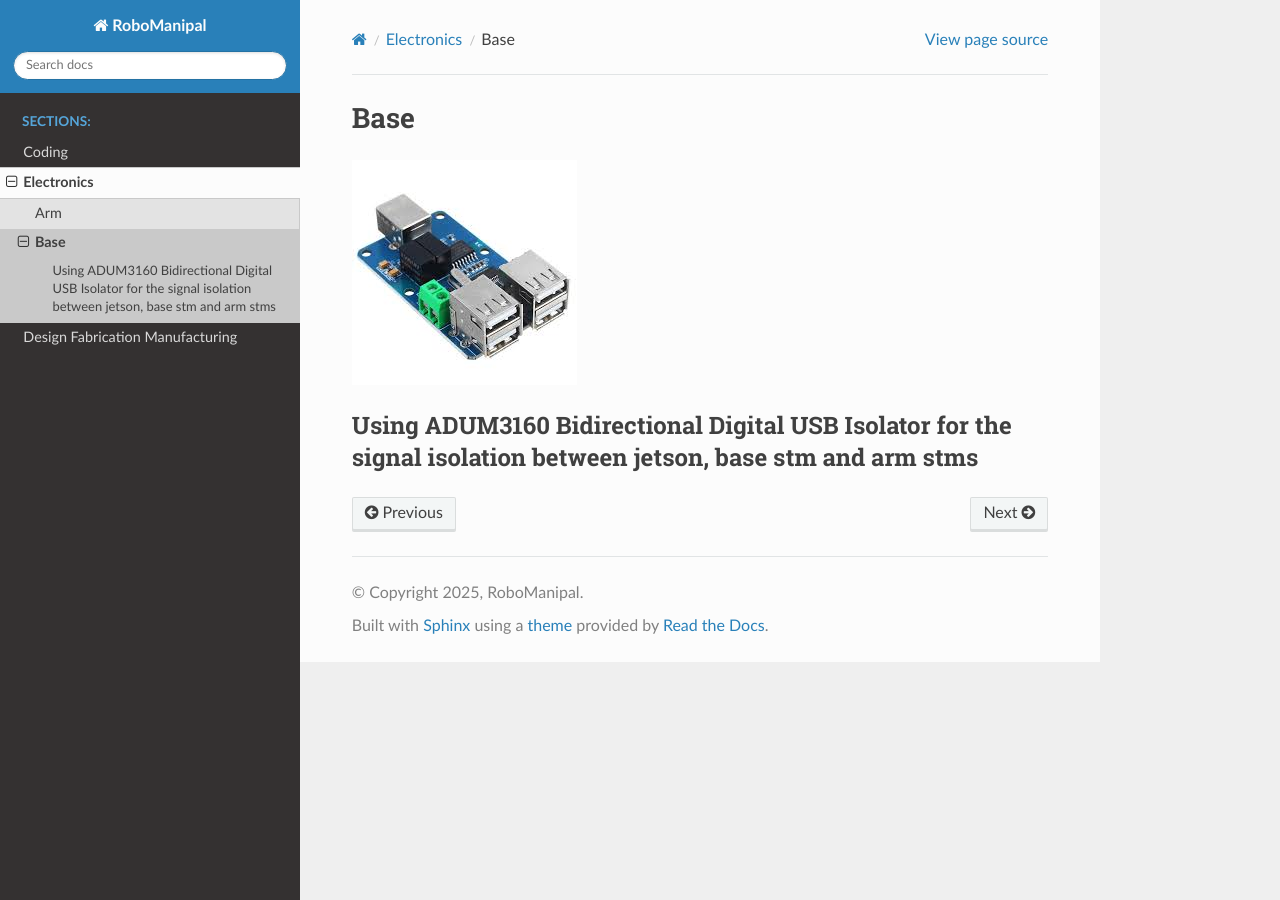
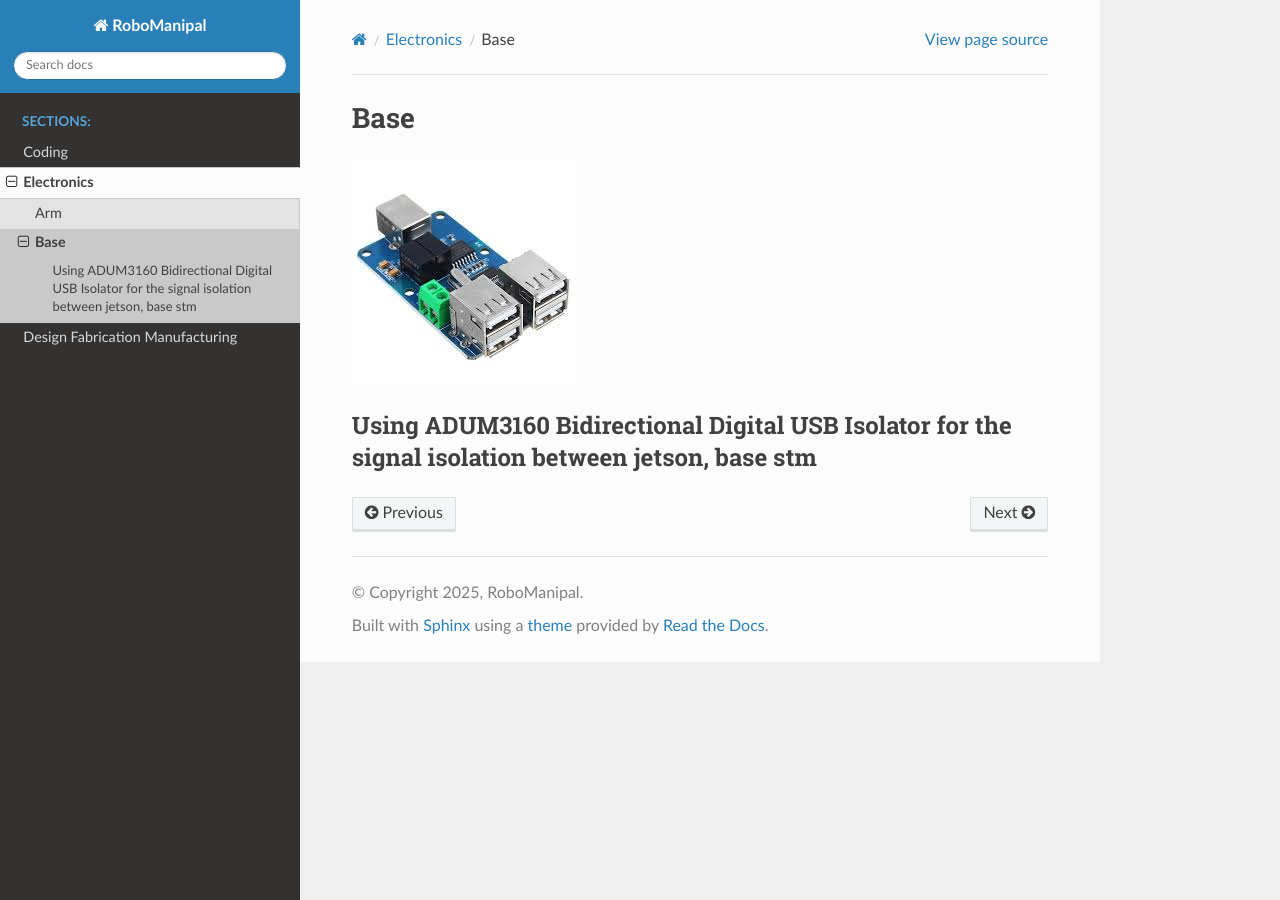
Before and after one commit to Team-RoboManipal-RoboCup/docs, a Sphinx documentation site: the page built from source/electronics/base.md, in a window 1280 px wide. Built offline with Sphinx 7.4.7 and the Read the Docs theme 3.1.0, drawn with Linux system fonts in a browser that asks for light colours.

Commit message:
[elec]fixed typo

```diff
--- a/source/electronics/base.md
+++ b/source/electronics/base.md
@@ -3,4 +3,4 @@
 ![ADUM3160](https://raw.githubusercontent.com/Team-RoboManipal-RoboCup/docs/main/assets/ADUM3160.jpg)
 
 
-## Using ADUM3160 Bidirectional Digital USB Isolator for the signal isolation between jetson, base stm and arm stms
+## Using ADUM3160 Bidirectional Digital USB Isolator for the signal isolation between jetson, base stm
```
